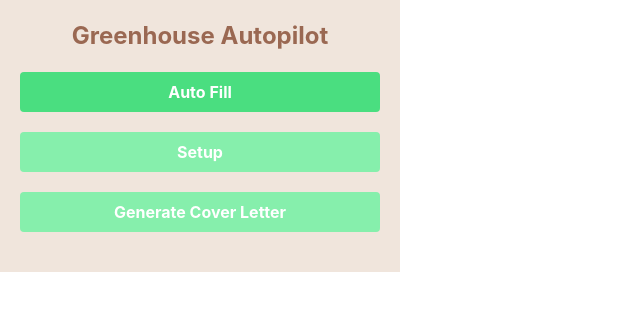
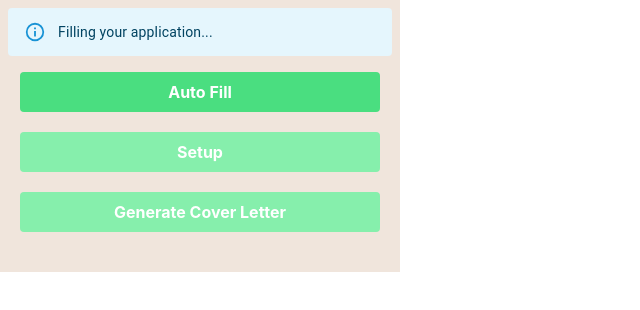
Before and after one commit to bananana-xyz/resume-autopilot, a React (Create React App) app: page / in a window 1280 px wide. Both pictures are taken after a click on the button "Auto Fill". Shown: the top 310 px of the page, without its empty margins (0-640 px from the left). Built offline with nearby package versions, Linux system fonts and the light colour scheme; no server answers.

Commit message:
Add more alerts

```diff
--- a/src/App.js
+++ b/src/App.js
@@ -1,11 +1,11 @@
 import './App.css';
 
-import Main from './components/popup';
+import Popup from './components/Popup';
 
 function App() {
   return (
     <div>
-      <Main />
+      <Popup />
     </div>
   );
 }
--- a/src/components/popup.js
+++ b/src/components/popup.js
@@ -11,7 +11,7 @@
 // constant
 const DefaultColor = "#9A6852"
 
-function Main() {
+function Popup() {
   const [isSetup, setIsSetup] = useState(false);
   const [formData, setFormData] = useState({});
   const [resume, setResume] = useState(null)
@@ -84,10 +84,10 @@
     chrome.storage?.local.set({openAIAPI: openAIAPI}, () => {
       console.log('OpenAI API Key saved');
     })
-    setAlert({ open: true, message: 'Your information saved!', severity: 'success' });
+    setAlert({ open: true, message: 'Your information saved!', severity: 'info' });
   };
 
-  const handleFill = (e) => {
+  const handleAutoFill = (e) => {
     e.preventDefault();
     chrome.tabs?.query({ active: true, currentWindow: true }, (tabs) => {
       chrome.tabs.sendMessage(
@@ -111,6 +111,8 @@
         );
       });
     }
+
+    setAlert({ open: true, message: 'Filling your application...', severity: 'info' });
   }
 
   const handleResumeUpload = (e) => {
@@ -198,9 +200,9 @@
   return (
     <div className="flex-1 w-[400px] p-5" style={{backgroundColor: "rgba(218, 190, 167, 0.4)", color: DefaultColor}}>
       {alert.open && (
-        <div className="fixed inset-0 justify-center p-2">
+        <div className="absolute inset-0 justify-center p-2">
           <div className="w-full max-w-sm">
-            <Alert severity="success">Your information saved!</Alert>
+            <Alert severity={alert.severity}>{alert.message}</Alert>
           </div>
         </div>
       )}
@@ -215,7 +217,7 @@
           <div className="pb-5 w-full">
             <button
               className="bg-green-400 text-white font-bold py-2 px-4 rounded w-full"
-              onClick={handleFill}
+              onClick={handleAutoFill}
             >
               Auto Fill
             </button>
@@ -389,4 +391,4 @@
   );
 }
 
-export default Main;
+export default Popup;
```
